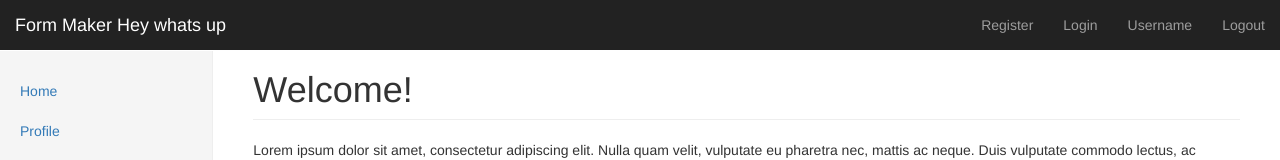
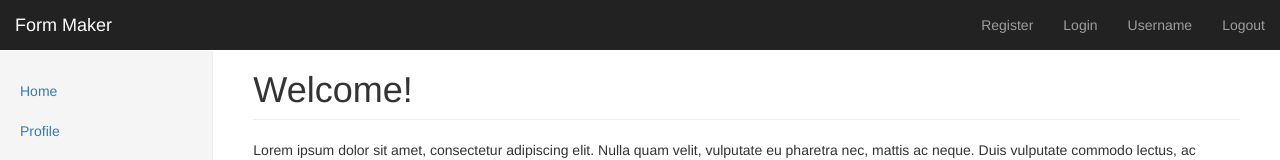
Before and after one commit to lhaber9/WebDevSpring2016, a website: page public/home.html in a window 1280 px wide. Shown: the top 160 px of the page. Drawn offline with nearby package versions, Linux system fonts and the light colour scheme.

Commit message:
change back

```diff
--- a/public/home.html
+++ b/public/home.html
@@ -28,7 +28,7 @@
                 <span class="icon-bar"></span>
                 <span class="icon-bar"></span>
             </button>
-            <a class="navbar-brand" href="#">Form Maker Hey whats up</a>
+            <a class="navbar-brand" href="#">Form Maker</a>
         </div>
         <div id="navbar" class="navbar-collapse collapse">
             <ul class="nav navbar-nav navbar-right">
```
